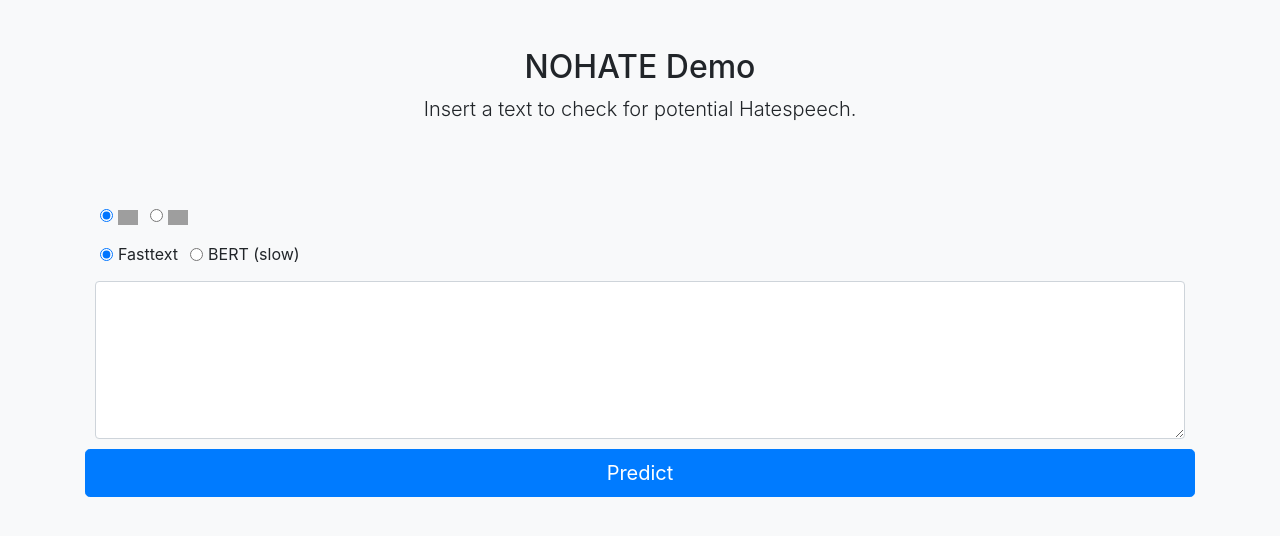
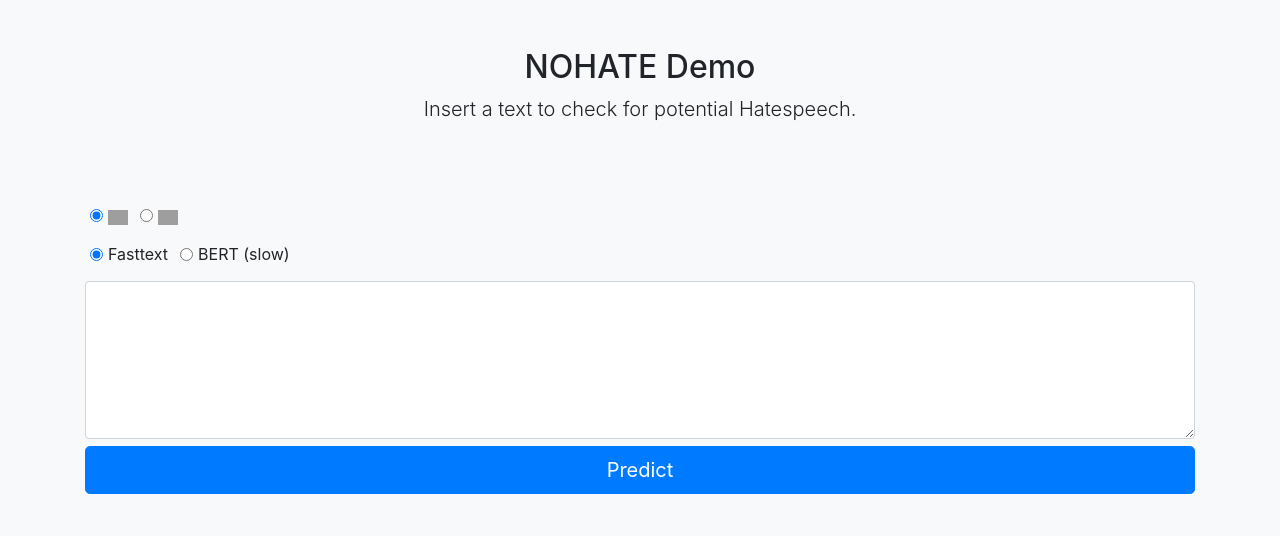
Before and after one commit to bvanaken/publisher-api, a Flask app: page /nohate/ in a window 1280 px wide. Shown: the top 536 px of the page. Run offline with Flask 2, Linux system fonts and the light colour scheme; parts of the project's set-up code (start-up, migrations or seed data) failed here and were passed over; some libraries are stand-ins or nearby versions; grey boxes are pictures that could not be loaded.

Commit message:
optimise demo layout

```diff
--- a/src/templates/demo.html
+++ b/src/templates/demo.html
@@ -66,7 +66,7 @@
       </div> -->
     <!-- <div class="col-md-8 order-md-1"> -->
 
-    <div class="row" style="margin:15px;">
+    <div class="row" style="margin: 15px 15px 15px 5px;">
         <div class="form-check form-check-inline">
             <input class="form-check-input" type="radio" name="langOptions" id="eng-radio" checked="1">
             <label class="form-check-label" for="eng-radio"><img width="20" height="15"
@@ -78,7 +78,7 @@
                                                                 src="https://live.staticflickr.com/7822/47482420212_6ed1dffc18_t.jpg"></label>
         </div>
     </div>
-    <div class="row" style="margin:15px;">
+    <div class="row" style="margin: 15px 15px 15px 5px;">
         <div class="form-check form-check-inline">
             <input class="form-check-input" type="radio" name="modelOptions" id="ft-radio" value="option1" checked="1">
             <label class="form-check-label" for="ft-radio">Fasttext</label>
@@ -88,10 +88,13 @@
             <label class="form-check-label" for="bert-radio">BERT (slow)</label>
         </div>
     </div>
-    <div class="row form-group" style="margin:10px;">
+    <div class="row form-group" style="width:100%; margin-left: 0; margin-right: 0; margin-bottom: 5pt;">
         <textarea class="form-control" id="input-text" rows="6"></textarea>
     </div>
-
+    <div class="form-check" style="margin-bottom: 5pt;" hidden>
+    <input type="checkbox" class="form-check-input" id="save-text-checkbox" checked>
+    <small class="form-check-label">Input can be stored for further research</small>
+    </div>
     <button class="btn btn-primary btn-lg btn-block" onclick="predict()">Predict</button>
     <img id="loading" src="https://media.giphy.com/media/3o7TKtnuHOHHUjR38Y/giphy.gif" width="20" height="20"
          style="margin-top:40px;display: none;">
```
